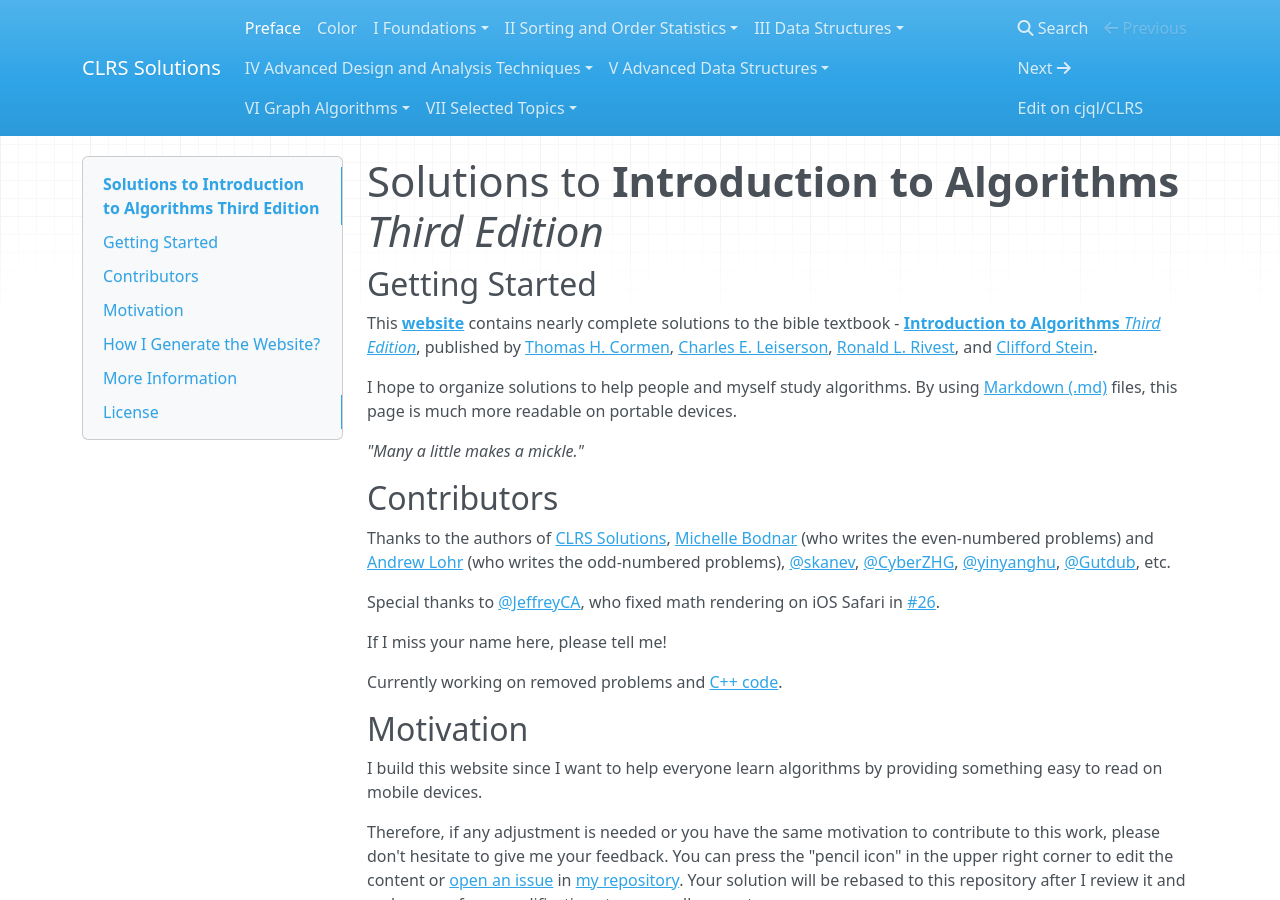
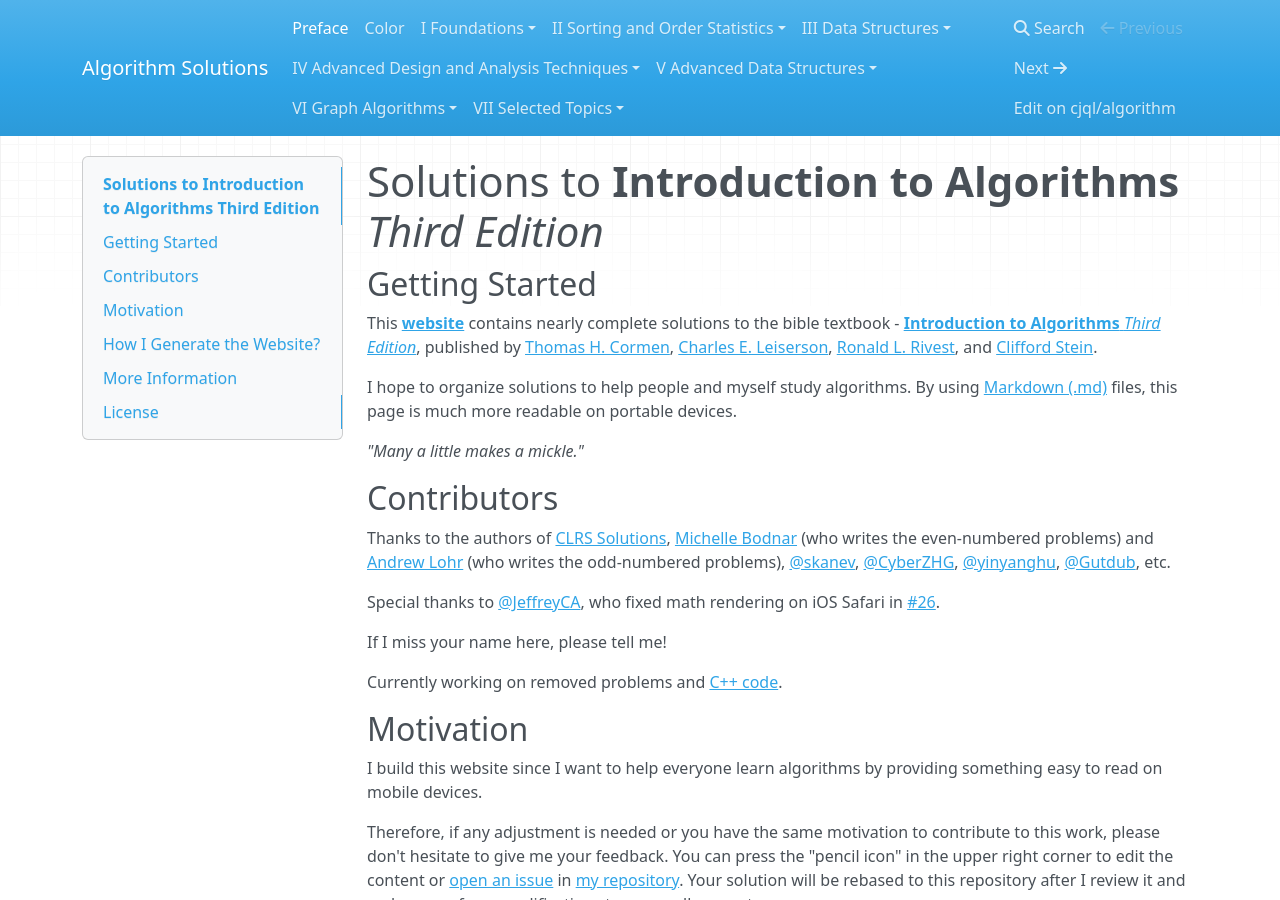
Before and after one commit to cjql/algorithm, an MkDocs documentation site: the page built from docs/index.md, in a window 1280 px wide and 900 px high. Built offline with MkDocs 1.6.1, drawn with Linux system fonts in a browser that asks for light colours; nearby versions of some CDN libraries.

Commit message:
algorithm ⇒ algorithm

```diff
--- a/mkdocs.yml
+++ b/mkdocs.yml
@@ -1,11 +1,11 @@
-site_name: 'CLRS Solutions'
-site_description: 'Solutions to Introduction to Algorithms Third Edition. CLRS Solutions. The textbook that a Computer Science (CS) student must read.'
+site_name: 'Algorithm Solutions'
+site_description: 'Solutions to Introduction to Algorithms Third Edition. Algorithm Solutions. The textbook that a Computer Science (CS) student must read.'
 site_author: 'cj'
-site_url: 'https://cjql.github.io/CLRS'
+site_url: 'https://cjql.github.io/algorithm'
 
 # Repository
-repo_name: 'cjql/CLRS'
-repo_url: 'https://github.com/cjql/CLRS'
+repo_name: 'cjql/algorithm'
+repo_url: 'https://github.com/cjql/algorithm'
 
 # Copyright
 copyright: 'Built by <a href="http://github.com/cjql">cj</a> &copy; 2020 - '
```
